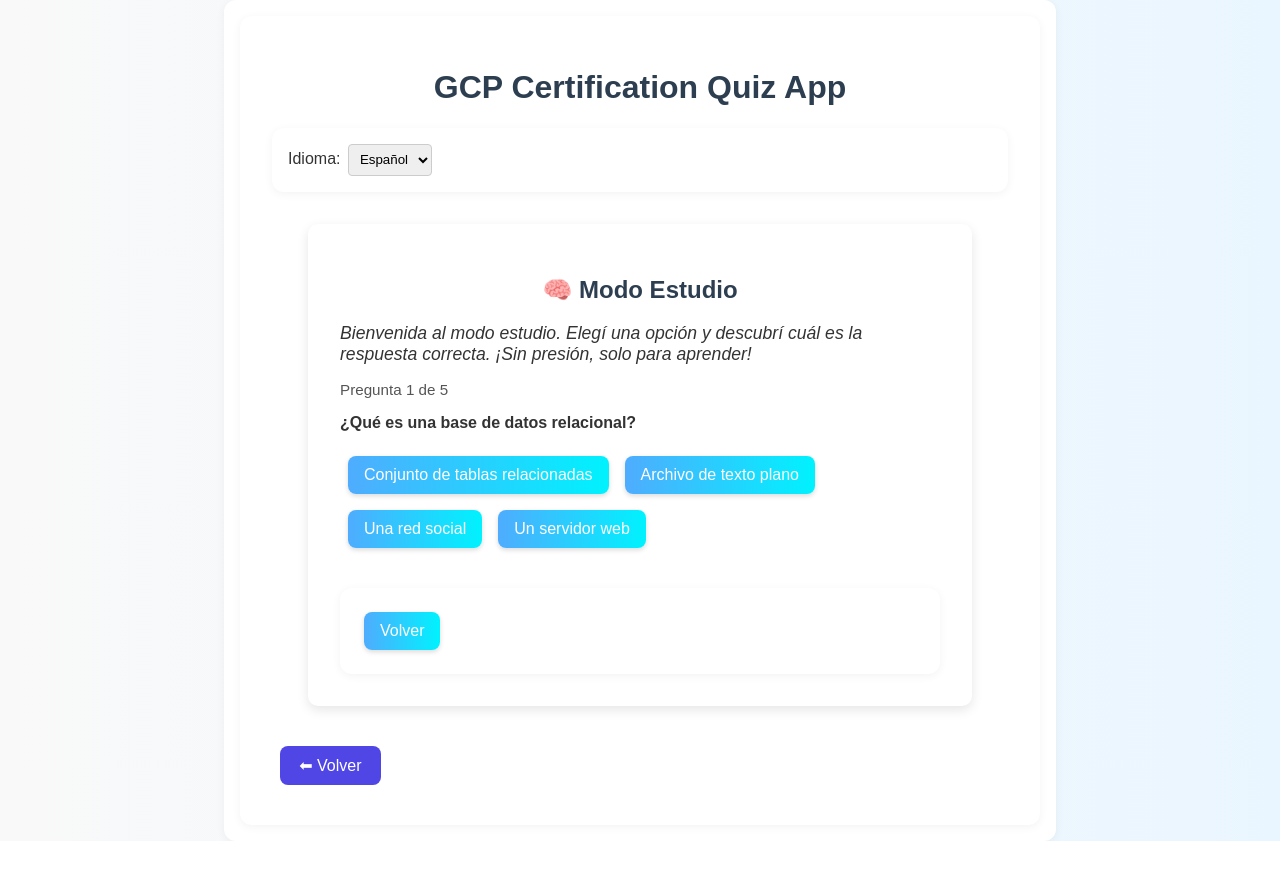
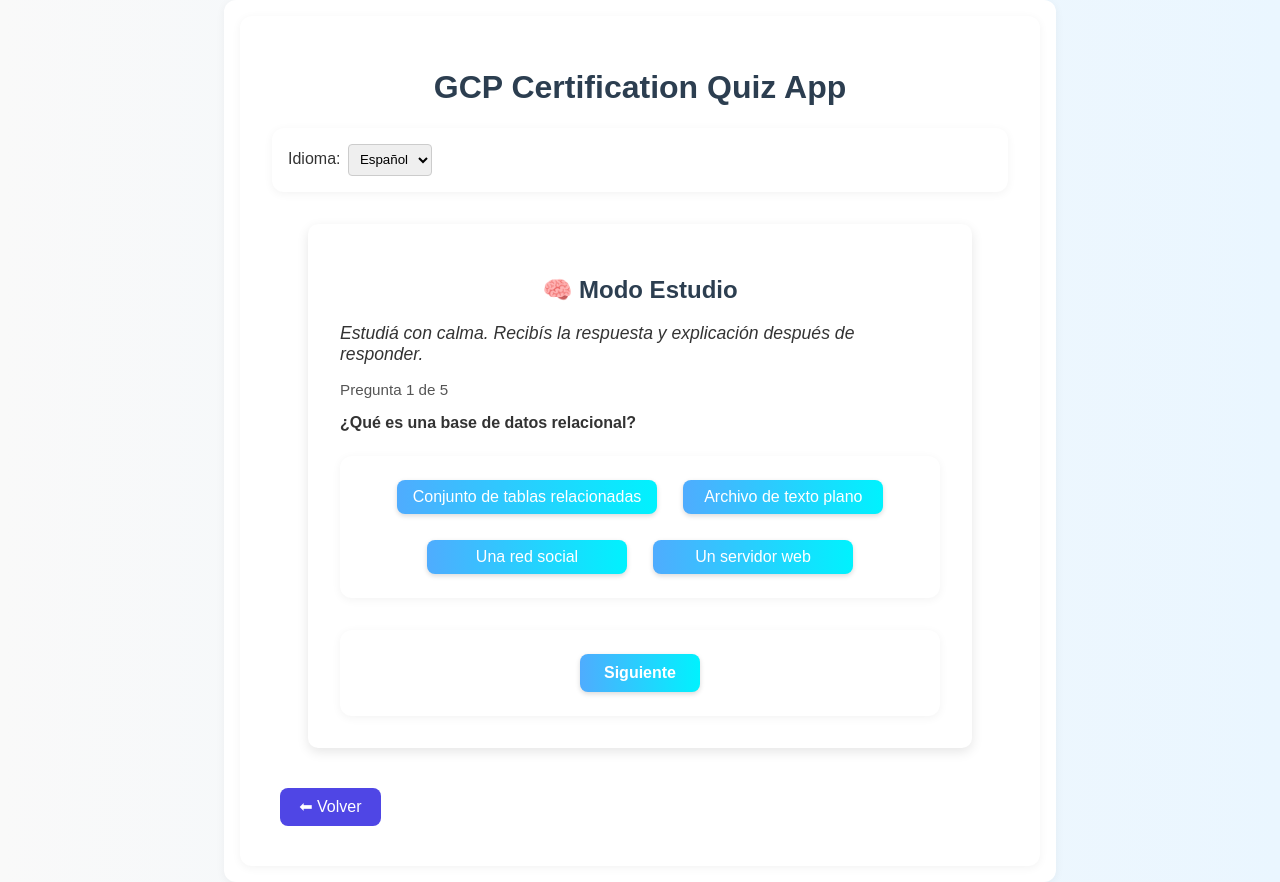
Before and after one commit to Marie-25hue/gcp-dataengineer-studytool, a React (Create React App) app: page / in a window 1280 px wide. Both pictures are taken after a click on the button "🧠 Modo Estudio". Before the commit the page ends 841 px from the top, so only its background shows below. Built offline with nearby package versions, Linux system fonts and the light colour scheme.

Commit message:
Update StudyMode.js mejoras para marcar botón de elección, y que termine y reinicie

```diff
--- a/src/components/StudyMode.js
+++ b/src/components/StudyMode.js
@@ -1,33 +1,12 @@
-import React, { useState } from 'react';
-import questions from '../data/questions.json';
+import React, { useState } from 'react'; import questions from '../data/questions.json';
 
-export default function StudyMode() {
-  const [current, setCurrent] = useState(0);
-  const [selected, setSelected] = useState(null);
-  const [showAnswer, setShowAnswer] = useState(false);
+export default function StudyMode() { const [current, setCurrent] = useState(0); const [selected, setSelected] = useState(null); const [showAnswer, setShowAnswer] = useState(false);
 
-  const handleSelect = (opt) => {
-    setSelected(opt);
-    setShowAnswer(true);
-  };
+const handleSelect = (option) => { setSelected(option); setShowAnswer(true); };
 
-  const next = () => {
-    setCurrent((prev) => (prev + 1) % questions.length);
-    setSelected(null);
-    setShowAnswer(false);
-  };
+const next = () => { if (current < questions.length - 1) { setCurrent(current + 1); setSelected(null); setShowAnswer(false); } };
 
-  const volverAlMenu = () => {
-    window.location.href = '/';
-  };
-
-  return (
-    <div className="quiz-card fade-in" key={current}>
-      <h2>🧠 Modo Estudio</h2>
-      <p style={{ fontStyle: 'italic', fontSize: '1.1rem', marginBottom: '1rem' }}>
-        Bienvenida al modo estudio. Elegí una opción y descubrí cuál es la respuesta correcta.
-        ¡Sin presión, solo para aprender!
-      </p>
+return ( <div className="quiz-card fade-in" key={current}> <h2>🧠 Modo Estudio</h2> <p style={{ fontStyle: 'italic', fontSize: '1.1rem', marginBottom: '1rem' }}> Estudiá con calma. Recibís la respuesta y explicación después de responder. </p>
 
 <p style={{ fontSize: '0.95rem', marginBottom: '0.5rem', color: '#555' }}>
     Pregunta {current + 1} de {questions.length}
@@ -35,43 +14,68 @@
 
   <p style={{ fontWeight: 'bold' }}>{questions[current].question}</p>
 
-      {questions[current].options.map((opt) => {
-        let style = {};
-        if (showAnswer) {
-          if (opt === questions[current].answer) {
-            style.backgroundColor = 'lightgreen';
-          } else if (opt === selected) {
-            style.backgroundColor = '#ffb3b3';
-          }
-        }
-        return (
+  <div style={{ marginTop: '1.5rem', display: 'flex', flexWrap: 'wrap', gap: '10px', justifyContent: 'center' }}>
+    {questions[current].options.map((opt, index) => (
       <button
-            key={opt}
+        key={index}
         onClick={() => handleSelect(opt)}
-            style={{ ...style, margin: '0.5rem' }}
+        style={{
+          padding: '0.5rem 1rem',
+          backgroundColor: showAnswer
+            ? opt === questions[current].answer
+              ? '#388e3c'
+              : opt === selected
+                ? '#f44336'
+                : '#00bcd4'
+            : '#00bcd4',
+          border: 'none',
+          color: '#fff',
+          borderRadius: '8px',
+          cursor: 'pointer',
+          minWidth: '200px',
+          transition: 'all 0.3s ease'
+        }}
+        disabled={showAnswer}
       >
         {opt}
       </button>
-        );
-      })}
+    ))}
+  </div>
 
   {showAnswer && (
-        <div style={{ fontSize: '2rem', marginTop: '1rem' }}>
-          {selected === questions[current].answer ? '✅ ¡Correcto!' : '❌ Ups, no era esa'}
+    <div style={{ marginTop: '1rem', fontStyle: 'italic', color: '#444', maxWidth: '600px', textAlign: 'center' }}>
+      <p>
+        <strong>Respuesta correcta:</strong> {questions[current].answer}
+      </p>
+      <p>
+        <strong>Explicación:</strong> {questions[current].explanation || 'Sin explicación disponible.'}
+      </p>
     </div>
   )}
 
-      {showAnswer && (
-        <button onClick={next} className="btn-next" style={{ marginTop: '1rem' }}>
+  <div style={{ marginTop: '2rem', display: 'flex', justifyContent: 'center' }}>
+    <button
+      onClick={next}
+      disabled={!showAnswer || current === questions.length - 1}
+      style={{
+        padding: '0.6rem 1.5rem',
+        backgroundColor: '#4caf50',
+        color: 'white',
+        border: 'none',
+        borderRadius: '8px',
+        fontWeight: 'bold',
+        cursor: showAnswer ? 'pointer' : 'not-allowed'
+      }}
+    >
       Siguiente
     </button>
+  </div>
+
+  {current === questions.length - 1 && showAnswer && (
+    <div style={{ marginTop: '2rem', textAlign: 'center', fontWeight: 'bold', color: '#2e7d32' }}>
+      ¡Has terminado el modo estudio!
+    </div>
   )}
+</div>
 
-      <div style={{ marginTop: '2rem' }}>
-        <button onClick={volverAlMenu} className="btn-return">
-          Volver
-        </button>
-      </div>
-    </div>
-  );
-}
+); }
```
Lines whose indentation alone changed are shown as unchanged.
